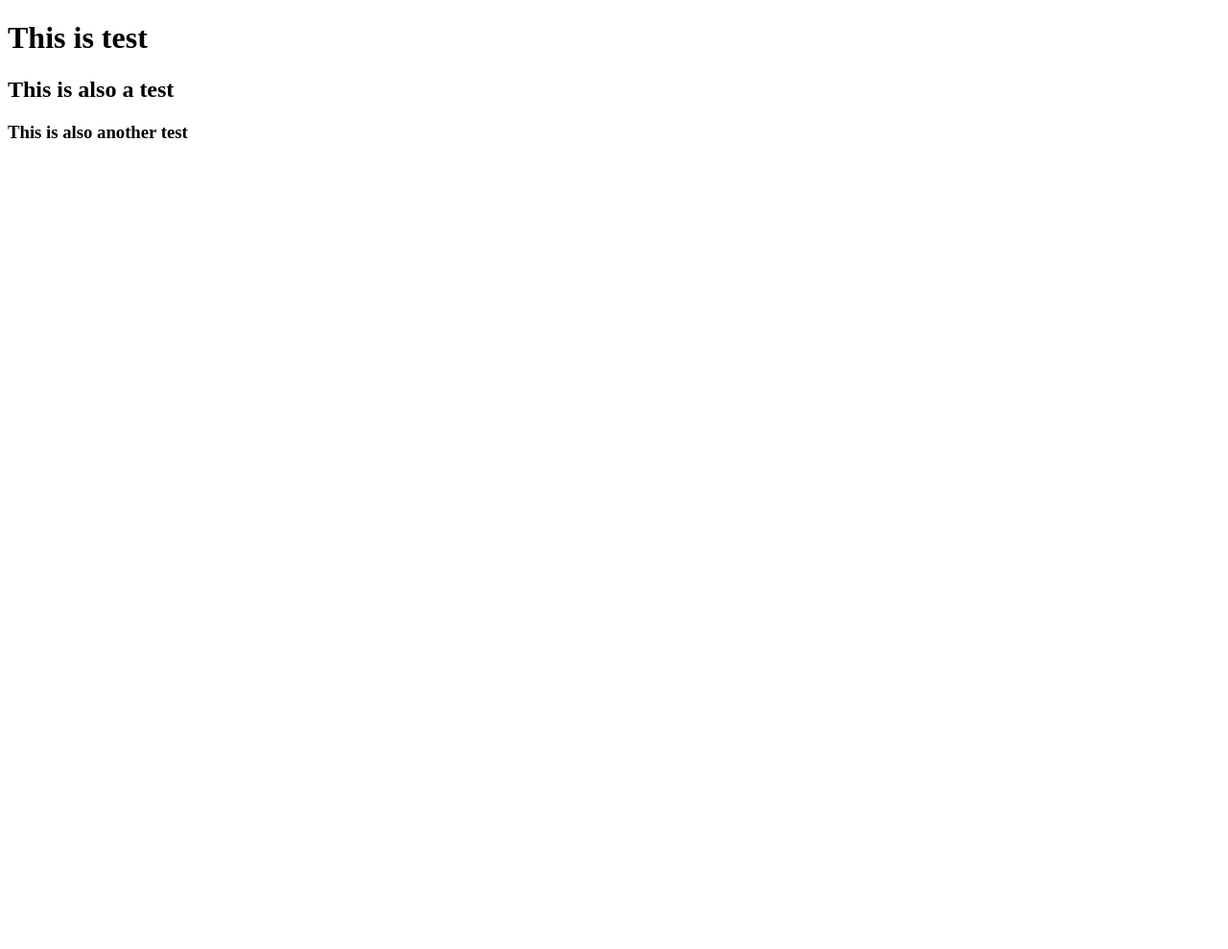
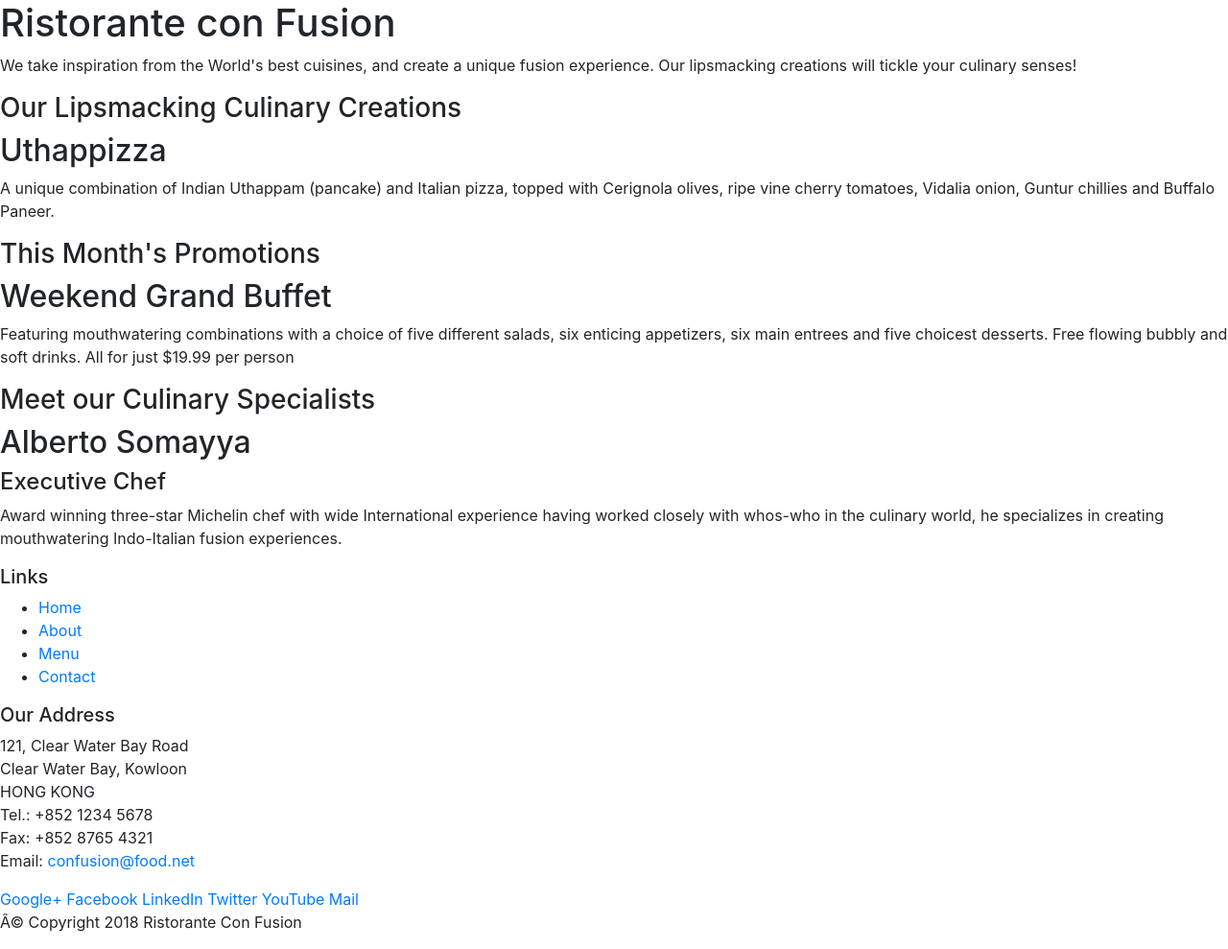
Before and after one commit to lakshaytalkstocomputer/LearnJavaScript, a website: page index.html in a window 1280 px wide. Shown: the whole page at 96% size. Before the commit the page ends 800 px from the top, so only its background shows below. Drawn offline with nearby package versions, Linux system fonts and the light colour scheme.

Commit message:
[ADDED] intro to bootstrap

```diff
--- a/index.html
+++ b/index.html
@@ -1,17 +1,112 @@
 <!DOCTYPE html>
-<html>
+<html lang="en">
+
 <head>
-    <meta charset='utf-8'>
-    <meta http-equiv='X-UA-Compatible' content='IE=edge'>
-    <title>Learn Full Stack </title>
-    <meta name='viewport' content='width=device-width, initial-scale=1'>
-    <!-- <link rel='stylesheet' type='text/css' media='screen' href='main.css'> -->
+    <meta charset="utf=8">
+    <meta name="viewport" content="width=device-width, initial-scale=1, shrink-to-fit=no">
+    <meta http-equiv="x-ua-compatible" content="ie-edge">
+
+    <!-- Bootstrap CSS-->
+    <link rel="stylesheet" href="node_modules/bootstrap/dist/css/bootstrap.min.css">
+    <title>Ristorante Con Fusion</title>
 </head>
+
 <body>
-    <p>
-       <h1> This is  test</h1>
-       <h2>This is also a test</h2>
-       <h3>This is also another test</h3>
-    </p>
+
+    <header>
+        <div>
+            <div>
+                <div>
+                    <h1>Ristorante con Fusion</h1>
+                    <p>We take inspiration from the World's best cuisines, and create a unique fusion experience. Our lipsmacking creations will tickle your culinary senses!</p>
+                </div>
+                <div>
+                </div>
+            </div>
+        </div>
+    </header>
+
+    <div>
+        <div>
+            <div>
+                <h3>Our Lipsmacking Culinary Creations</h3>
+            </div>
+            <div>
+                <h2>Uthappizza</h2>
+                <p>A unique combination of Indian Uthappam (pancake) and Italian pizza, topped with Cerignola olives, ripe vine cherry tomatoes, Vidalia onion, Guntur chillies and Buffalo Paneer.</p>
+            </div>
+        </div>
+
+
+        <div>
+            <div>
+                <h3>This Month's Promotions</h3>
+            </div>
+            <div>
+                <h2>Weekend Grand Buffet</h2>
+                <p>Featuring mouthwatering combinations with a choice of five different salads, six enticing appetizers, six main entrees and five choicest desserts. Free flowing bubbly and soft drinks. All for just $19.99 per person </p>
+            </div>
+        </div>
+
+        <div>
+            <div>
+                <h3>Meet our Culinary Specialists</h3>
+            </div>
+            <div>
+                <h2>Alberto Somayya</h2>
+                <h4>Executive Chef</h4>
+                <p>Award winning three-star Michelin chef with wide International experience having worked closely with whos-who in the culinary world, he specializes in creating mouthwatering Indo-Italian fusion experiences. </p>
+            </div>
+        </div>
+    </div>
+
+    <footer>
+        <div>
+            <div>
+                <div>
+                    <h5>Links</h5>
+                    <ul>
+                        <li><a href="#">Home</a></li>
+                        <li><a href="#">About</a></li>
+                        <li><a href="#">Menu</a></li>
+                        <li><a href="#">Contact</a></li>
+                    </ul>
+                </div>
+                <div>
+                    <h5>Our Address</h5>
+                    <address>
+		              121, Clear Water Bay Road<br>
+		              Clear Water Bay, Kowloon<br>
+		              HONG KONG<br>
+		              Tel.: +852 1234 5678<br>
+		              Fax: +852 8765 4321<br>
+		              Email: <a href="mailto:confusion@food.net">confusion@food.net</a>
+		           </address>
+                </div>
+                <div>
+                    <div>
+                        <a href="http://google.com/+">Google+</a>
+                        <a href="http://www.facebook.com/profile.php?id=">Facebook</a>
+                        <a href="http://www.linkedin.com/in/">LinkedIn</a>
+                        <a href="http://twitter.com/">Twitter</a>
+                        <a href="http://youtube.com/">YouTube</a>
+                        <a href="mailto:">Mail</a>
+                    </div>
+                </div>
+           </div>
+           <div>
+                <div>
+                    <p>© Copyright 2018 Ristorante Con Fusion</p>
+                </div>
+           </div>
+        </div>
+    </footer>
+
 </body>
+
+<!-- jQuery first, then Popper.js then Bootstrap.js-->
+<script src="node_modules/jquery/dist/jquery.slim.min.js"></script>
+<script src="node_modules/popper.js/dist/umd/popper.min.js"></script>
+<script src="node_modules/bootstrap/dist/js/bootstrap.min.js"></script>
+
 </html>
--- a/package.json
+++ b/package.json
@@ -26,5 +26,10 @@
   "homepage": "https://github.com/lakshaytalkstocomputer/LearnJavaScript#readme",
   "devDependencies": {
     "lite-server": "^2.5.4"
+  },
+  "dependencies": {
+    "bootstrap": "^4.0.0",
+    "jquery": "^3.3.1",
+    "popper.js": "^1.12.9"
   }
 }
```
Also changed, not shown: 1 other file.
